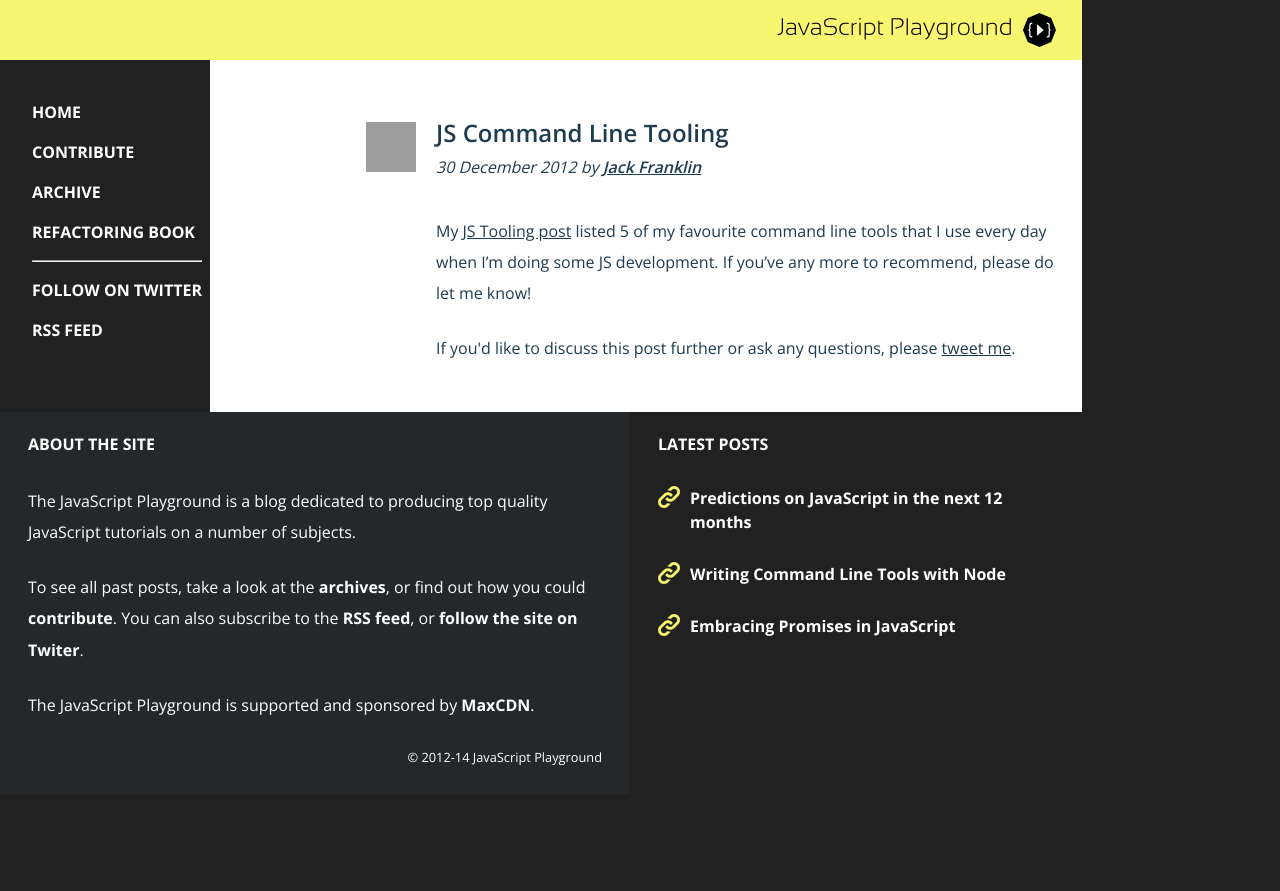
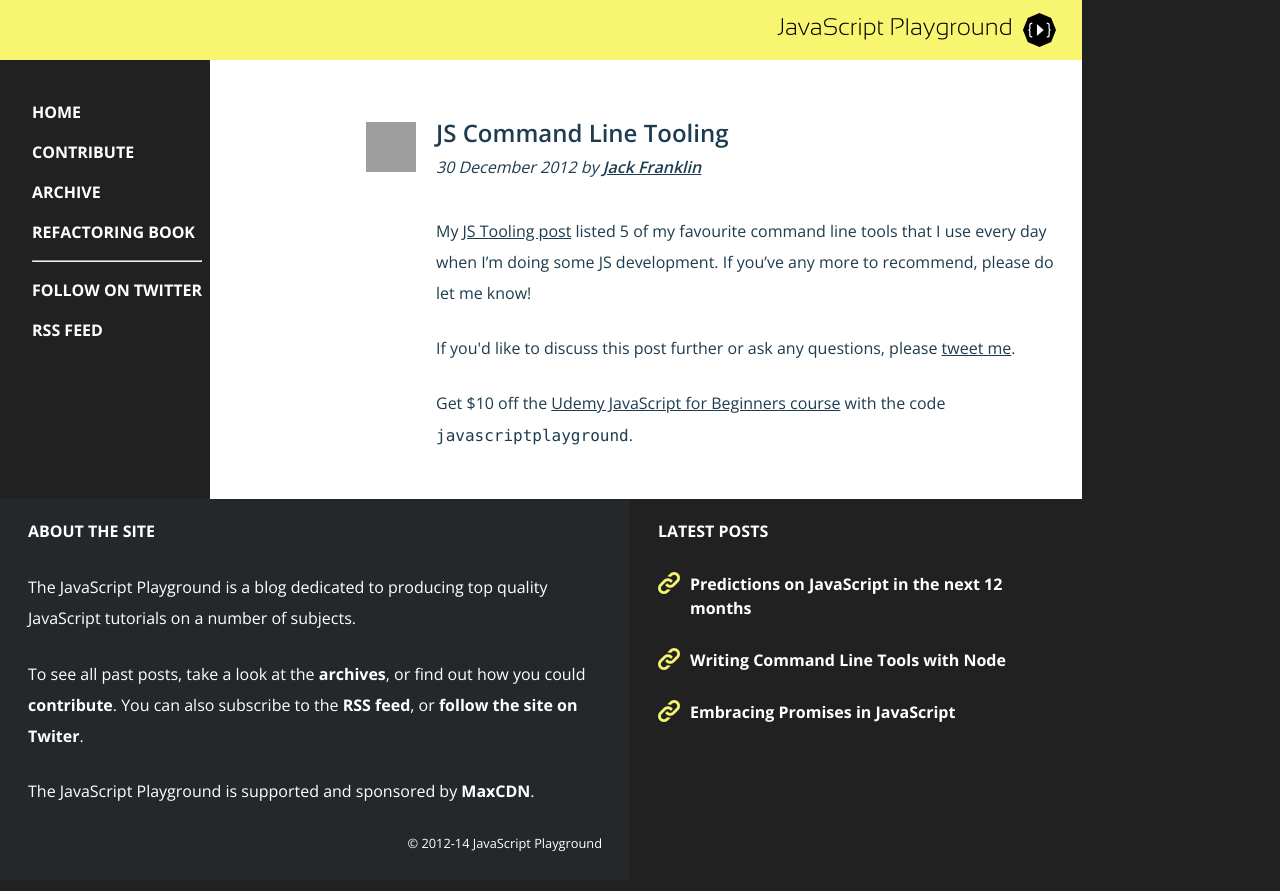
Before and after one commit to jackfranklin/javascriptplayground.com, a Jekyll site: the page built from _posts/2012-12-30-js-command-line-tooling.md, in a window 1280 px wide. Shown: the top 891 px of the page. Built offline with Jekyll 4.4.1, drawn with Linux system fonts in a browser that asks for light colours; nearby versions of some CDN libraries; Markdown is read by kramdown in place of the engine named in the settings; a script that is not in the unit is left out; grey boxes are pictures that could not be loaded.

Commit message:
Udemy code

```diff
--- a/_includes/postdetail.html
+++ b/_includes/postdetail.html
@@ -25,6 +25,8 @@
     {{ content }}
     {% unless is_page %}
     <p>If you'd like to discuss this post further or ask any questions, please <a href="http://twitter.com/jack_franklin">tweet me</a>.</p>
+
+    <p>Get $10 off the <a href="https://www.udemy.com/beginning-javascript/">Udemy JavaScript for Beginners course</a> with the code <code>javascriptplayground</code>.</p>
     {% endunless %}
   </section>
 </article>
```
